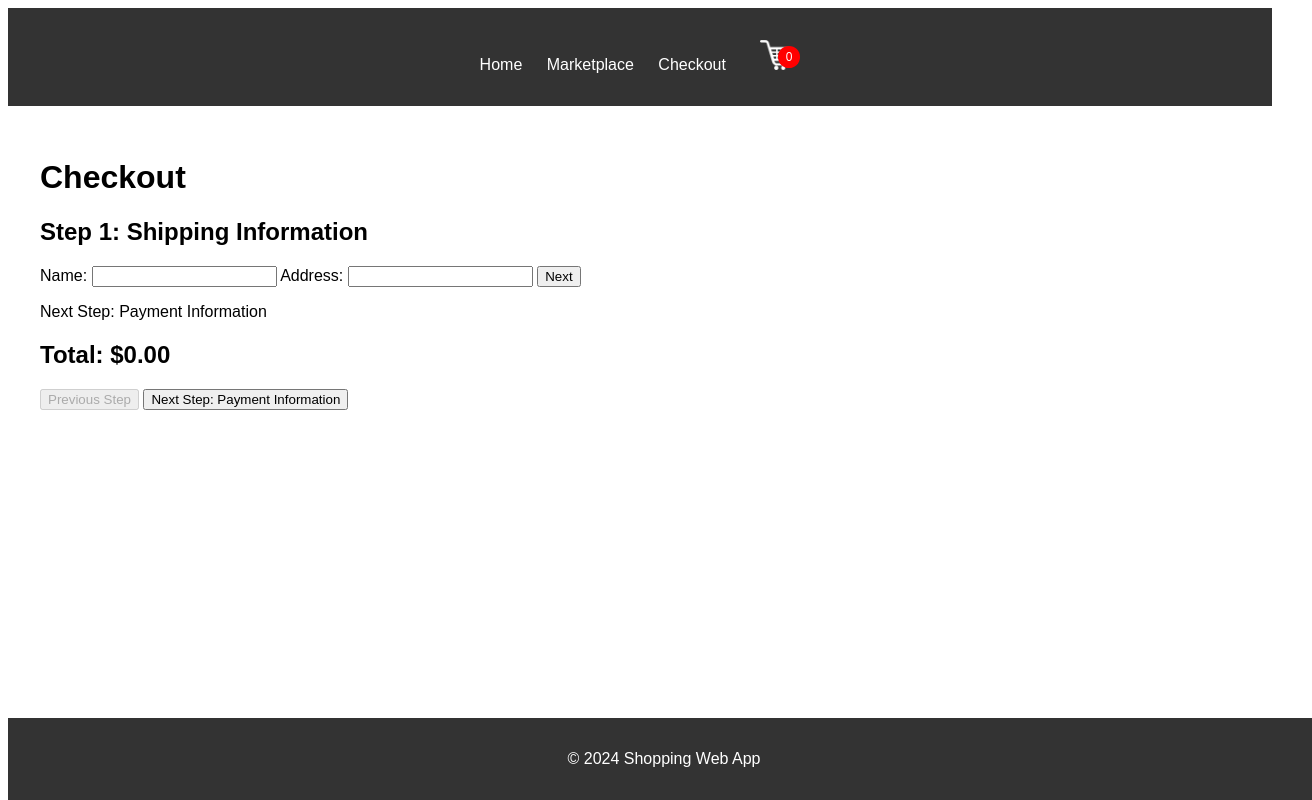
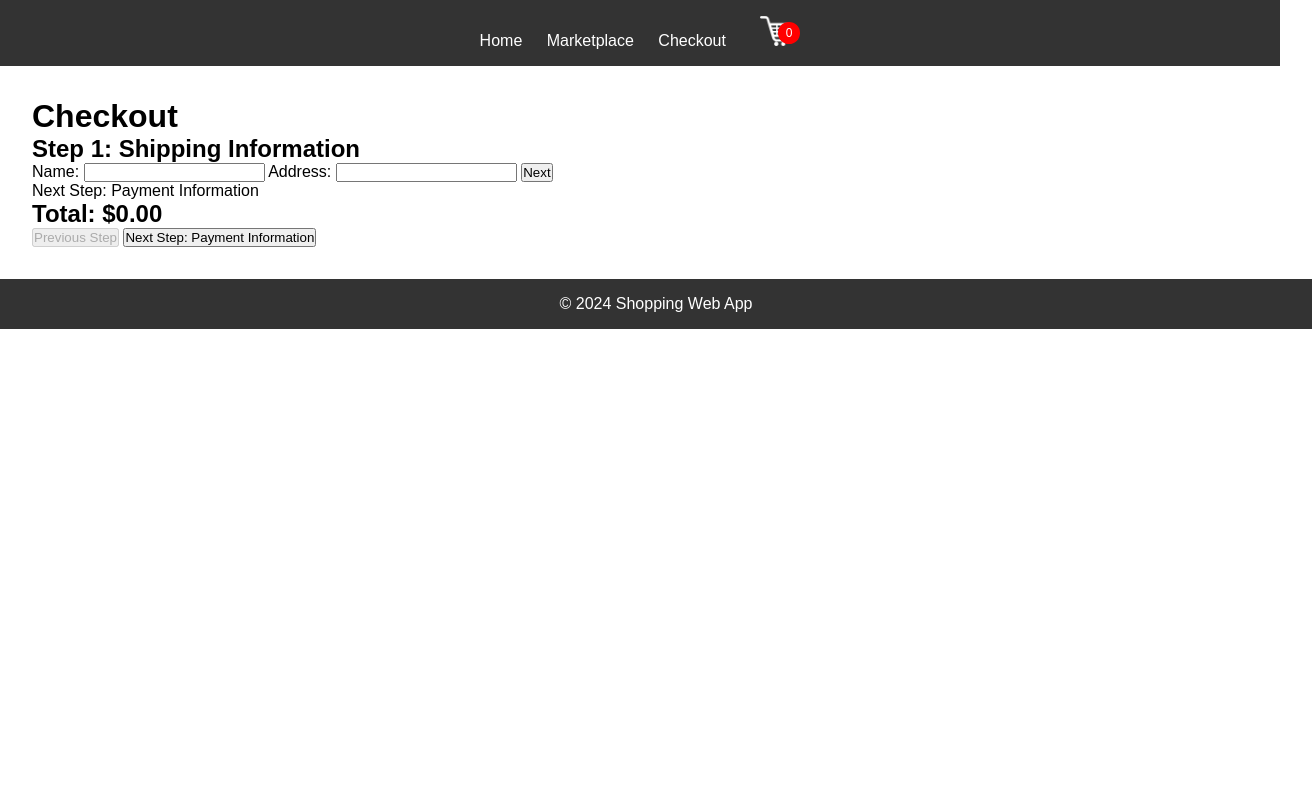
Before and after one commit to manish-jsx/shop-js, a plain HTML site: page pages/checkout.html in a window 1280 px wide. Shown: the whole page, 1312 px wide, since content can reach past the window. Drawn offline with Linux system fonts and the light colour scheme.

Commit message:
margin changes

```diff
--- a/css/style.css
+++ b/css/style.css
@@ -1,3 +1,8 @@
+*{
+  margin: 0%;
+  padding: 0%;
+}
+
 body {
   font-family: Arial, sans-serif;
 }
@@ -34,7 +39,7 @@ footer {
   color: white;
   text-align: center;
   padding: 1rem;
-  position: fixed;
+
   bottom: 0;
   width: 100%;
 }
```
